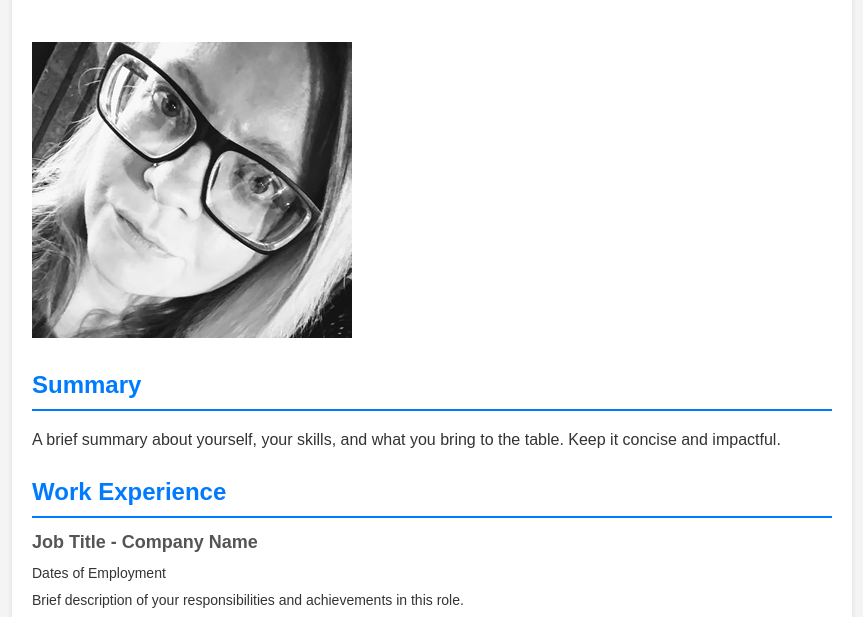
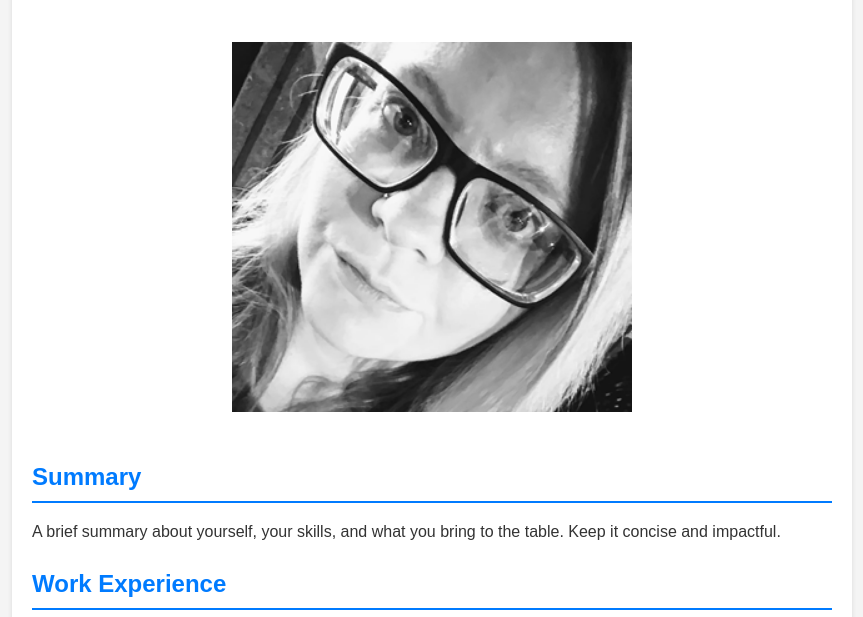
Before and after one commit to Aurakiel/Aurakiel.github.io, a plain HTML site: page index.html in a window 1280 px wide. Shown: the part 124-741 px from the top of the page, without its empty margins (208-1071 px from the left). Drawn offline with Linux system fonts and the light colour scheme.

Commit message:
Updated CSS for Image

```diff
--- a/index.html
+++ b/index.html
@@ -74,8 +74,11 @@
             border-radius: 4px;
         }
         img.one {
-            height: auto;
-            width: auto;
+            height: 50%;
+            width: 50%;
+            display: block;
+            margin-left: auto;
+            margin-right: auto;
         }
     </style>
 
```
